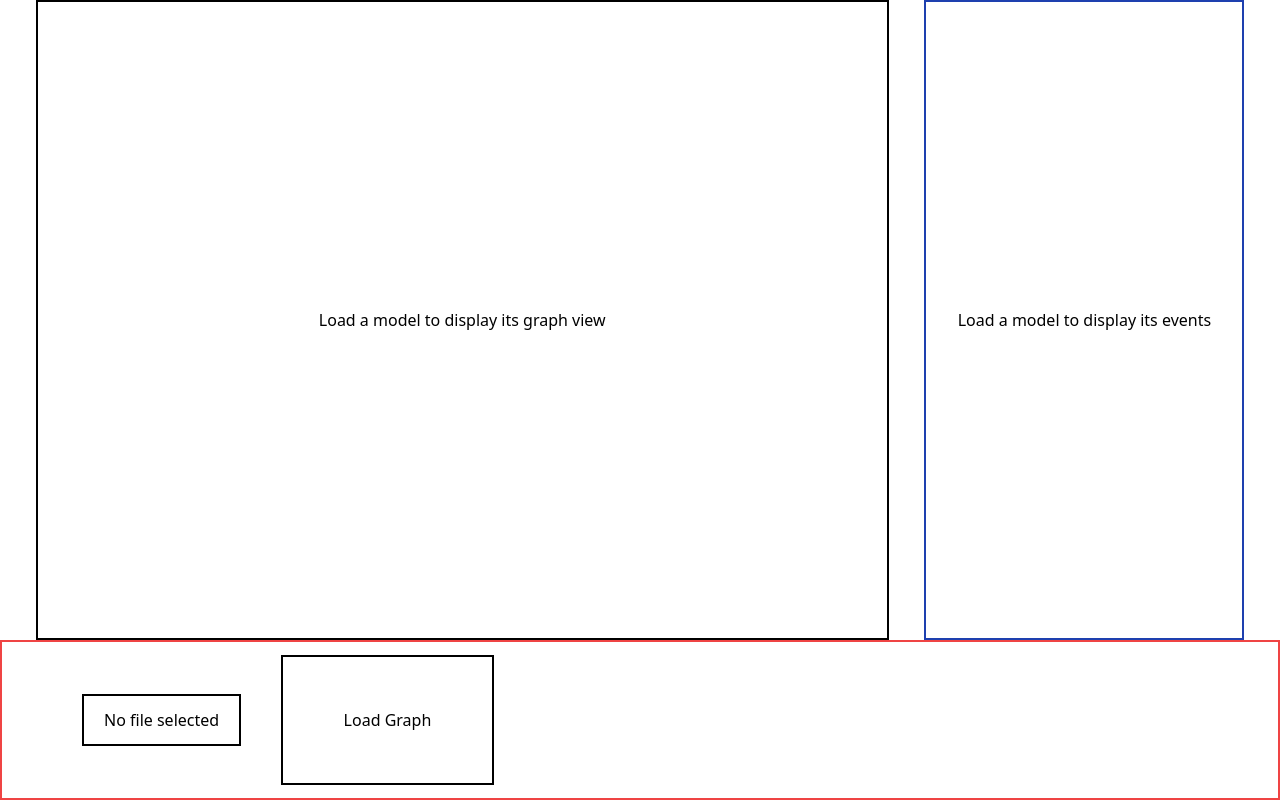
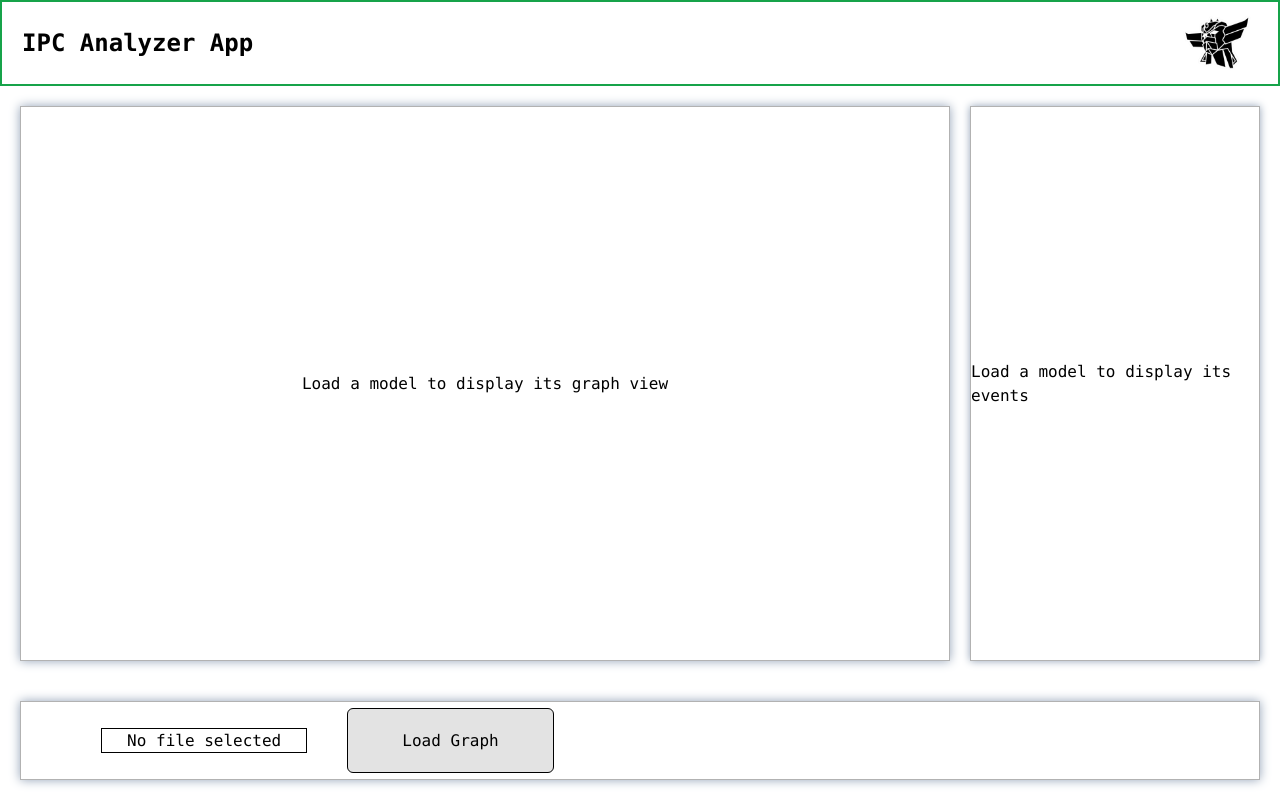
Before and after one commit to PoneyUHC/ProvScopeApp, a React (Vite) app in the folder ipca-app/: page / in a window 1280 px wide. Built offline with nearby package versions, Linux system fonts and the light colour scheme.

Commit message:
various styling changes

```diff
--- a/ipca-app/src/components/EventButton.tsx
+++ b/ipca-app/src/components/EventButton.tsx
@@ -26,7 +26,7 @@ class EventButton extends Component<EventButtonProps> {
             <button
                 onClick={(event) => this.props.onLeftClick(event)}
                 onContextMenu={(event) => this.props.onRightClick(event)}
-                className={className}
+                className={`font-mono ${className}`}
             >
                 {event.description}
             </button>
--- a/ipca-app/src/components/EventExplorerPanel.tsx
+++ b/ipca-app/src/components/EventExplorerPanel.tsx
@@ -137,7 +137,7 @@ class EventExplorerPanel extends Component<EventExplorerPanelProps, EventExplore
 
         const events = this.state.events
         if (! events) {
-            return <div className={`flex items-center justify-center ${this.props.className}`}>Load a model to display its events</div>;
+            return <div className={`flex items-center justify-center font-mono ${this.props.className}`}>Load a model to display its events</div>;
         }
 
         let eventButtonList
@@ -148,7 +148,7 @@ class EventExplorerPanel extends Component<EventExplorerPanelProps, EventExplore
         }
 
         if ( ! eventButtonList ) {
-            <div>An error occured</div>
+            return <div className='flex items-center justify-center font-mono text-red-600'>An error occured</div>
         }
 
 
--- a/ipca-app/src/components/GraphPanel.tsx
+++ b/ipca-app/src/components/GraphPanel.tsx
@@ -1,14 +1,18 @@
-
-import { SigmaContainer } from '@react-sigma/core';
-
 
 import { Component, RefObject } from 'react';
 
 import '@react-sigma/core/lib/style.css';
-import Graph, { DirectedGraph } from 'graphology';
+import { DirectedGraph } from 'graphology';
 
 import FA2Layout from "graphology-layout-forceatlas2"
 import EventExplorerPanel from './EventExplorerPanel';
+
+import {
+    SigmaContainer,
+    ControlsContainer,
+    FullScreenControl,
+    ZoomControl,
+} from '@react-sigma/core'
 
 
 interface GraphPanelProps {
@@ -238,13 +242,19 @@ class GraphPanel extends Component<GraphPanelProps, GraphPanelState> {
 
         let body;
         if (graph) {
-            body = <SigmaContainer graph={graph}></SigmaContainer>
+            body =
+            <SigmaContainer graph={graph}>
+                <ControlsContainer position={'bottom-right'}>
+                    <ZoomControl />
+                    <FullScreenControl />
+                </ControlsContainer>
+            </SigmaContainer>
         } else {
             body = <div>Load a model to display its graph view</div>;
         }
 
         return (
-            <div className={`flex items-center justify-center ${this.props.className}`}>
+            <div className={`flex items-center justify-center font-mono ${this.props.className}`}>
                 {body}
             </div>
         );
--- /dev/null
+++ b/ipca-app/src/components/Header.tsx
@@ -0,0 +1,24 @@
+
+import React, { Component } from 'react';
+import goldoIcon from '../images/goldo_icon.png'
+
+class Header extends Component {
+
+    render() {
+        return (
+            <div className='w-full h-24 border-2 border-green-600 flex overflow-hidden pr-5 justify-between'>
+                <p className='self-center ml-5 font-mono font-bold text-2xl'>
+                    IPC Analyzer App
+                </p>
+                <img
+                    src={goldoIcon}
+                    alt="Logo"
+                    className='flex-shrink-0'
+                />
+            </div>
+        )
+    }
+
+}
+
+export default Header;
--- a/ipca-app/src/components/LoadGraphButton.tsx
+++ b/ipca-app/src/components/LoadGraphButton.tsx
@@ -46,19 +46,19 @@ class LoadGraphPanel extends Component<LoadGraphButtonProps, LoadGraphButtonStat
         const { currentFileName } = this.state;
 
         return (
-            <div className={`flex items-center ${this.props.className}`}>
+            <div className={`flex items-center gap-10 ${this.props.className}`}>
                 <input
                     className='hidden'
                     type="file"
                     ref={this.fileInputRef}
                     onChange={this.handleFileChange}
                 />
-                <div className='w-auto h-2/6 flex items-center justify-center border-2 border-black ml-20 pl-5 pr-5'>
+                <div className='w-1/6 h-2/6 font-mono flex items-center justify-center border border-black ml-20 pl-5 pr-5'>
                     {currentFileName ? currentFileName : "No file selected"}
                 </div>
                 <button
                     onClick={this.handleButtonClick}
-                    className="w-1/6 h-5/6 border-2 border-black ml-10">
+                    className="w-1/6 h-5/6 font-mono border-black border rounded-md cursor-pointer bg-[#e3e3e3] transition hover:bg-[#c7c7c7]">
                     Load Graph
                 </button>
             </div>
--- a/ipca-app/src/views/Dashboard.tsx
+++ b/ipca-app/src/views/Dashboard.tsx
@@ -4,6 +4,7 @@ import {Component, createRef, RefObject} from "react";
 import GraphPanel from "../components/GraphPanel";
 import LoadGraphPanel from "../components/LoadGraphButton";
 import EventExplorerPanel from "../components/EventExplorerPanel";
+import Header from "../components/Header";
 
 
 class Dashboard extends Component {
@@ -26,26 +27,30 @@ class Dashboard extends Component {
         }
 
         return (
+
             <div className="w-screen h-screen flex flex-col">
-                <div className="w-full h-4/5 flex flex-row justify-evenly">
+                <Header/>
+                <div className="w-full h-full flex flex-col overflow-auto">
+                    <div className="w-full h-5/6 flex flex-row p-5">
                         <GraphPanel
                             ref={this.graphPanelRef}
                             eventExplorerRef={this.eventExplorerPanelRef}
                             onGraphLoaded={onGraphLoaded}
-                        className="w-4/6 h-11/12 border-2 border-black"
+                            className="w-3/4 h-11/12 shadow-[0px_0px_10px] shadow-slate-400 border-black border border-opacity-30"
                         />
                         <EventExplorerPanel
                             ref={this.eventExplorerPanelRef}
-                        className="w-3/12 h-11/12 border-2 border-blue-800"
-                        eventsStyle="w-full h-auto border-2 border-black"
+                            className="flex-1 h-11/12 ml-5 shadow-[0px_0px_8px] shadow-slate-400 border-black border border-opacity-30"
+                            eventsStyle="w-full h-auto border border-black"
                             graphPanelRef={this.graphPanelRef}
                         />
                     </div>
-                <div className="w-full h-1/5 flex flex-row justify-evenly">
+                    <div className="w-full h-1/6 flex flex-row justify-evenly p-5">
                         <LoadGraphPanel
-                    className="w-full h-full border-2 border-red-500"
+                            className="w-full h-full shadow-[0px_0px_10px] shadow-slate-400 border-black border border-opacity-30"
                             onFileLoad={onFileLoad}
                         />
+                    </div>
                 </div>
             </div>
         );
```
Also changed, not shown: ipca-app/src/images/goldo_icon.png (added). Lines whose indentation alone changed are shown as unchanged.
